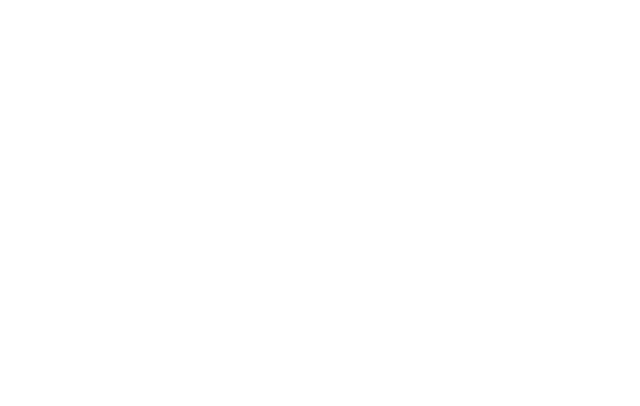
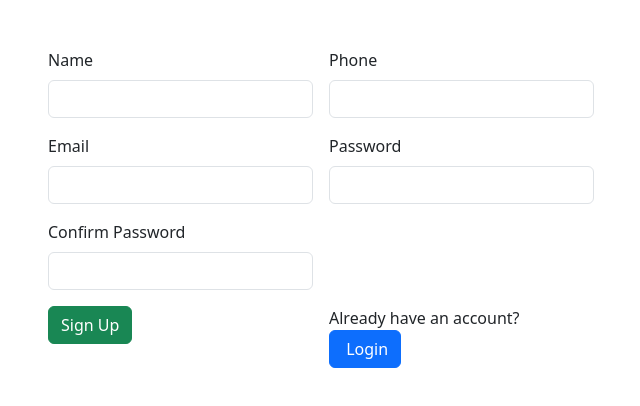
Before and after one commit to ShaunPeter04/blog-app-frontend, a React (Vite) app: page / in a window 1280 px wide. Shown: the top 406 px of the page, without its empty margins (34-674 px from the left). Built offline with nearby package versions, Linux system fonts and the light colour scheme.

Commit message:
SignUp completed

```diff
--- a/package.json
+++ b/package.json
@@ -10,8 +10,10 @@
     "preview": "vite preview"
   },
   "dependencies": {
+    "axios": "^1.19.0",
     "react": "^19.2.7",
-    "react-dom": "^19.2.7"
+    "react-dom": "^19.2.7",
+    "react-router-dom": "^7.18.2"
   },
   "devDependencies": {
     "@eslint/js": "^10.0.1",
--- a/src/App.jsx
+++ b/src/App.jsx
@@ -3,13 +3,16 @@ import reactLogo from './assets/react.svg'
 import viteLogo from './assets/vite.svg'
 import heroImg from './assets/hero.png'
 import './App.css'
+import SignUp from './components/SignUp'
 
 function App() {
   const [count, setCount] = useState(0)
 
   return (
     <>
-
+     <div>
+      <SignUp />
+     </div>
 
     </>
   )
--- /dev/null
+++ b/src/components/SignUp.jsx
@@ -0,0 +1,94 @@
+import axios from 'axios'
+import React, { useState } from 'react'
+
+const SignUp = () => {
+
+    const [input, setInput] = new useState(
+        { "name": "", "phone": "", "email": "", "password": "", "cnfPassword": "" }
+    )
+
+    const inputHandler = (event) => {
+        setInput({ ...input, [event.target.name]: event.target.value })
+    }
+
+    const readValue = () => {
+        if (input.password === input.cnfPassword) {
+            console.log(input)
+            let newInput = {
+                "name": input.name,
+                "phone": input.phone,
+                "email": input.email,
+                "password": input.password
+            }
+            console.log(newInput)
+
+            axios.post("http://localhost:3030/signup", newInput).then(
+                (response) => {
+                    console.log(response.data)
+
+                    if (response.data.status == "success") {
+                        alert("Sign Up Successful")
+                        setInput({ "name": "", "phone": "", "email": "", "password": "", "cnfPassword": "" })
+                    }
+                    else {
+                        alert("Email id already exists")
+                    }
+
+                }
+            ).catch(
+                (error) => {
+                    console.log(error)
+                }
+            )
+        }
+        else {
+            alert("Password and Confirm Password does not match")
+        }
+    }
+
+    return (
+        <div>
+            <div className="container">
+                <br /><br />
+
+                <div className="row">
+                    <div className="col col-12 col-sm-12 col-md-12 col-lg-6 col-xl-6 col-xxl-6">
+                        <div className="row g-3">
+                            <div className="col col-12 col-sm-12 col-md-12 col-lg-6 col-xl-6 col-xxl-6">
+                                <label htmlFor="" className="form-label">Name</label>
+                                <input type="text" className="form-control" name='name' value={input.name} onChange={inputHandler} />
+                            </div>
+                            <div className="col col-12 col-sm-12 col-md-12 col-lg-6 col-xl-6 col-xxl-6">
+                                <label htmlFor="" className="form-label">Phone</label>
+                                <input type="number" className="form-control" name='phone' value={input.phone} onChange={inputHandler} />
+                            </div>
+                            <div className="col col-12 col-sm-12 col-md-12 col-lg-6 col-xl-6 col-xxl-6">
+                                <label htmlFor="" className="form-label">Email</label>
+                                <input type="email" className="form-control" name='email' value={input.email} onChange={inputHandler} />
+                            </div>
+                            <div className="col col-12 col-sm-12 col-md-12 col-lg-6 col-xl-6 col-xxl-6">
+                                <label htmlFor="" className="form-label">Password</label>
+                                <input type="password" className="form-control" name='password' value={input.password} onChange={inputHandler} />
+                            </div>
+                            <div className="col col-12 col-sm-12 col-md-12 col-lg-6 col-xl-6 col-xxl-6">
+                                <label htmlFor="" className="form-label">Confirm Password</label>
+                                <input type="password" className="form-control" name='cnfPassword' value={input.cnfPassword} onChange={inputHandler} />
+                            </div>
+                            <div className="col col-12 col-sm-12 col-md-12 col-lg-6 col-xl-6 col-xxl-6">
+                            </div>
+                            <div className="col col-12 col-sm-12 col-md-12 col-lg-6 col-xl-6 col-xxl-6">
+                                <button className="btn btn-success" onClick={readValue}>Sign Up</button>
+                            </div>
+                            <div className="col col-12 col-sm-12 col-md-12 col-lg-6 col-xl-6 col-xxl-6">
+                                <p>Already have an account? <button className="btn btn-primary">&nbsp;Login</button></p>
+                            </div>
+                        </div>
+                    </div>
+
+                </div>
+            </div>
+        </div>
+    )
+}
+
+export default SignUp
```
Also changed, not shown: 1 other file (tests, documents, lock files or other folders).
